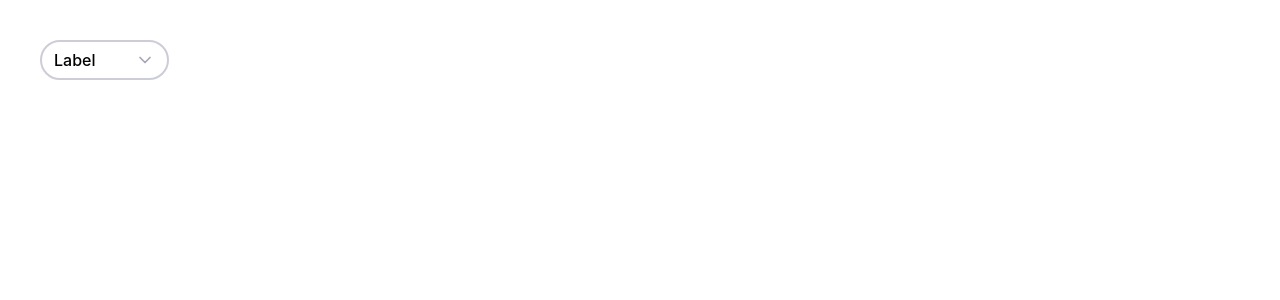
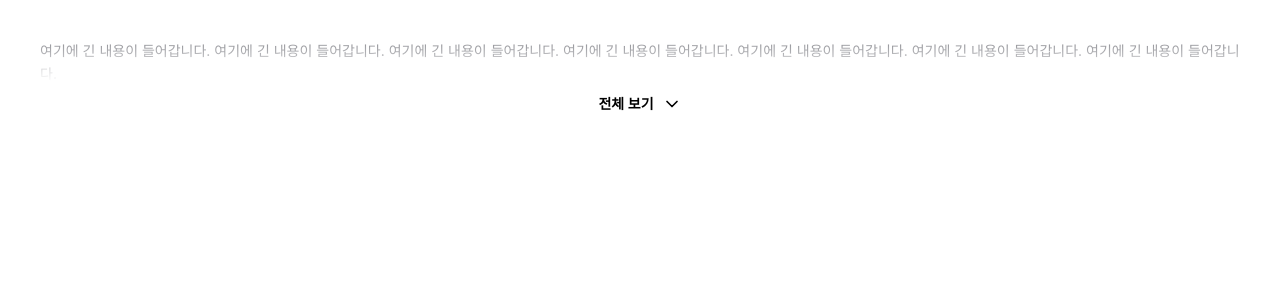
Before and after one commit to Leets-Official/StepBookStep-FE, a React (Vite) app: page / in a window 1280 px wide. Shown: the top 300 px of the page. Built offline with nearby package versions, Linux system fonts and the light colour scheme; a web font is replaced by a local one.

Commit message:
test : fullview 컴포넌트 test 코드

```diff
--- a/src/pages/PlayGround.tsx
+++ b/src/pages/PlayGround.tsx
@@ -1,17 +1,15 @@
-import { useState } from "react";
-import { DropDown } from "@/components/DropDown/DropDown";
+import { FullView } from "@/components/FullView/FullView";
 
-export default function PlayGround() {
-  const [value, setValue] = useState<string>();
-
+export default function ExamplePage() {
   return (
-    <div className="p-10">
-      <DropDown
-        options={["Label", "Label", "Label"]}
-        value={value}
-        placeholder="Label"
-        onChange={setValue}
-      />
+    <div className="p-6">
+      <FullView>
+        <p className="text-sm text-gray-800 leading-relaxed">
+          여기에 긴 내용이 들어갑니다. 여기에 긴 내용이 들어갑니다. 여기에 긴 내용이 들어갑니다.
+          여기에 긴 내용이 들어갑니다. 여기에 긴 내용이 들어갑니다. 여기에 긴 내용이 들어갑니다.
+          여기에 긴 내용이 들어갑니다.
+        </p>
+      </FullView>
     </div>
   );
 }
```
